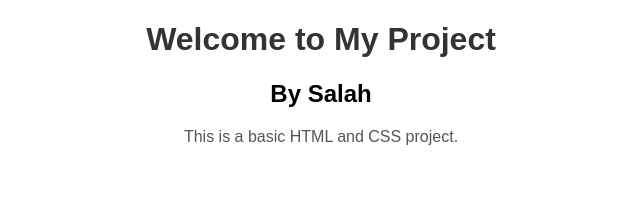
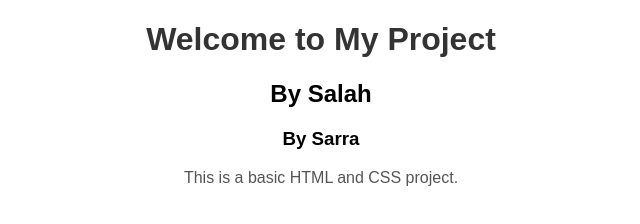
Before and after one commit to slimani-amine/version_controle, a plain HTML site: page index.html in a window 1280 px wide. Shown: the whole page, without its empty margins (319-959 px from the left). Drawn offline with Linux system fonts and the light colour scheme.

Commit message:
ADD new line inside html

```diff
--- a/index.html
+++ b/index.html
@@ -9,6 +9,7 @@
 <body>
   <h1>Welcome to My Project</h1>
   <h2>By Salah</h2>
+  <h3>By Sarra</h3>
   <p>This is a basic HTML and CSS project.</p>
 </body>
 </html>
```
